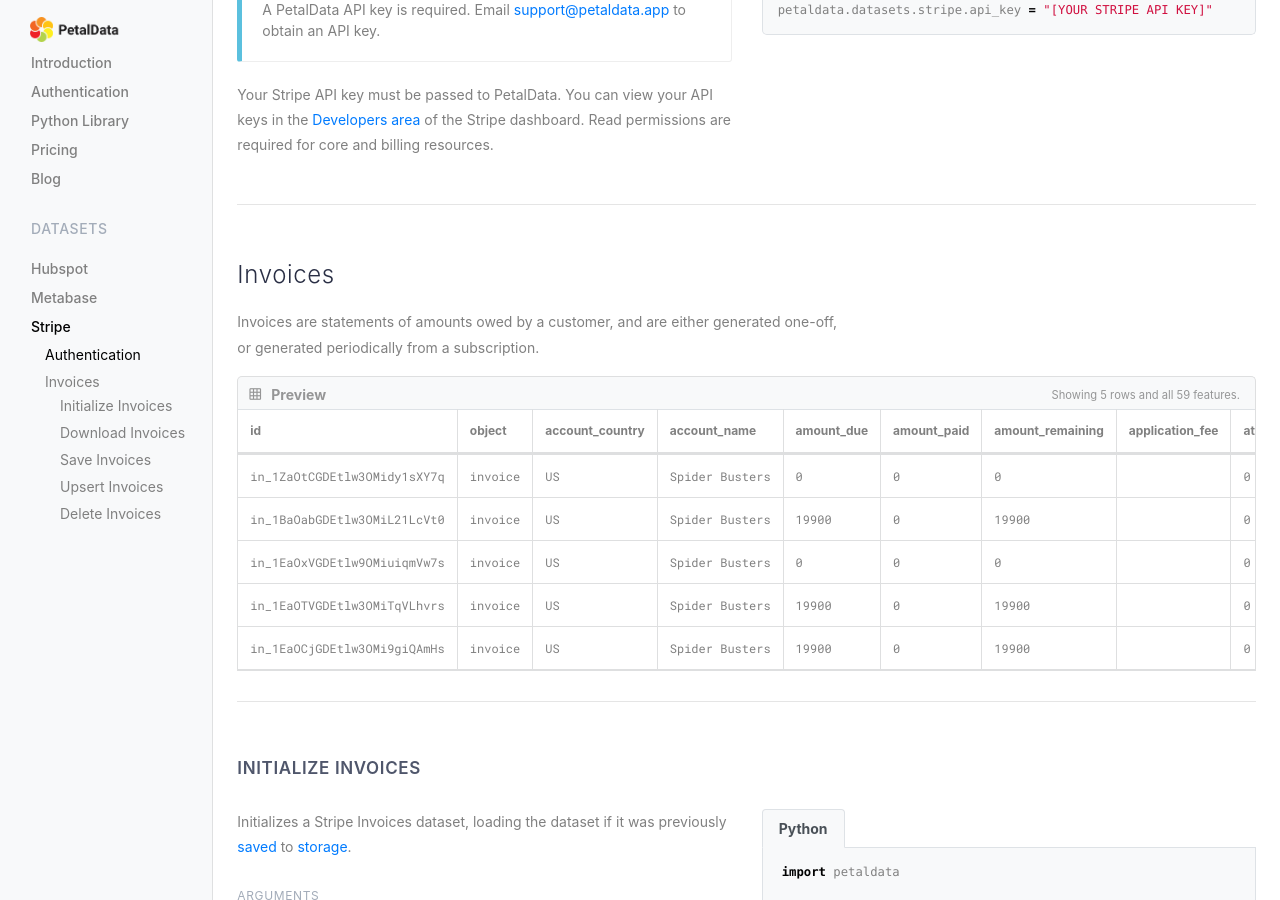
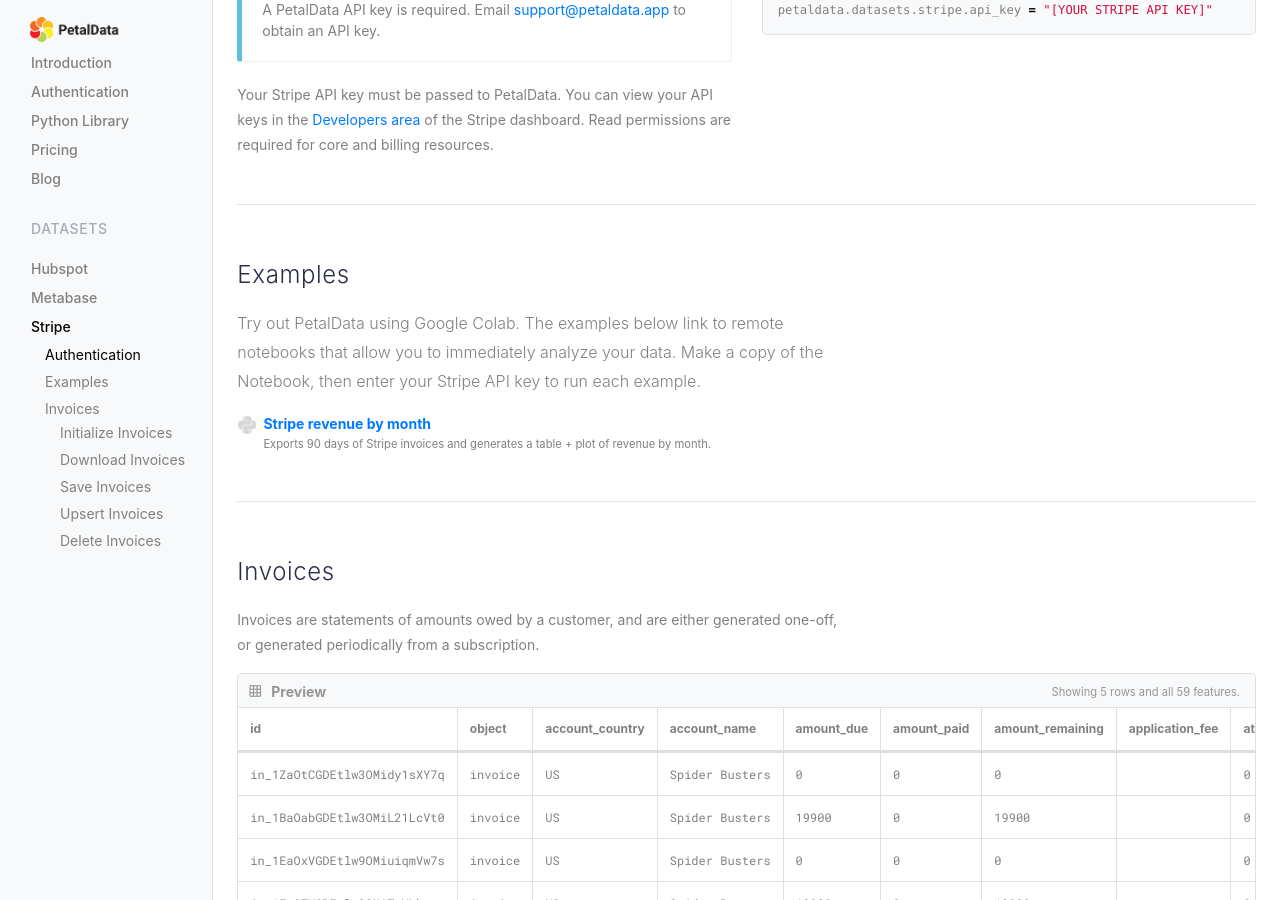
Before and after one commit to petaldata/petaldata.app, a Jekyll site: the page built from _datasets/stripe.html, in a window 1280 px wide and 900 px high, scrolled down 319 px. Built offline with Jekyll 4.4.1, drawn with Linux system fonts in a browser that asks for light colours; nearby versions of some CDN libraries.

Commit message:
Adding Google Colab example

```diff
--- a/_datasets/stripe.html
+++ b/_datasets/stripe.html
@@ -23,12 +23,10 @@
 </div> <!-- container -->
 <hr />
 
-<!--
 <h2 id="examples">Examples</h2>
 
 {% include_relative stripe/examples.html %}
 <hr/>
--->
 
 
 <h2 id="invoices">Invoices</h2>
--- a/_datasets/stripe/examples.html
+++ b/_datasets/stripe/examples.html
@@ -1,13 +1,13 @@
-<p class="lead">Try out PetalData using Google Colab. The examples below link to remote notebooks that allow you to immediately analyze your data.</p>
+<p class="lead">Try out PetalData using Google Colab. The examples below link to remote notebooks that allow you to immediately analyze your data. Make a copy of the Notebook, then enter your Stripe API key to run each example.</p>
 <table id="examples_table" class="">
   <tr>
     <td><img src="/images/python_logo.png" class="example_logo" /></td>
     <td>
-      <strong>Calculate revenue by month</strong>
-      <p>blah blah blah blah asfdsaf sdafklds asd asdf sadf; kjlsdf sdfdsf sadf</p>
+      <strong><a href="https://colab.research.google.com/drive/1EklrEELnsDM-kkR4c1TXzCovMVWOdIvq">Stripe revenue by month</a></strong>
+      <p class="small">Exports 90 days of Stripe invoices and generates a table + plot of revenue by month.</p>
     </td>
   </tr>
-  <tr>
+  <!-- <tr>
     <td><img src="/images/python_logo.png" class="example_logo" /></td>
     <td>
       <strong>List unpaid invoices</strong>
@@ -20,5 +20,5 @@
       <strong>Compare MTD subscription revenue vs. last month</strong>
       <p>blah blah blah blah asfdsaf sdafklds asd asdf sadf; kjlsdf sdfdsf sadf</p>
     </td>
-  </tr>
+  </tr> -->
 </table>
```
